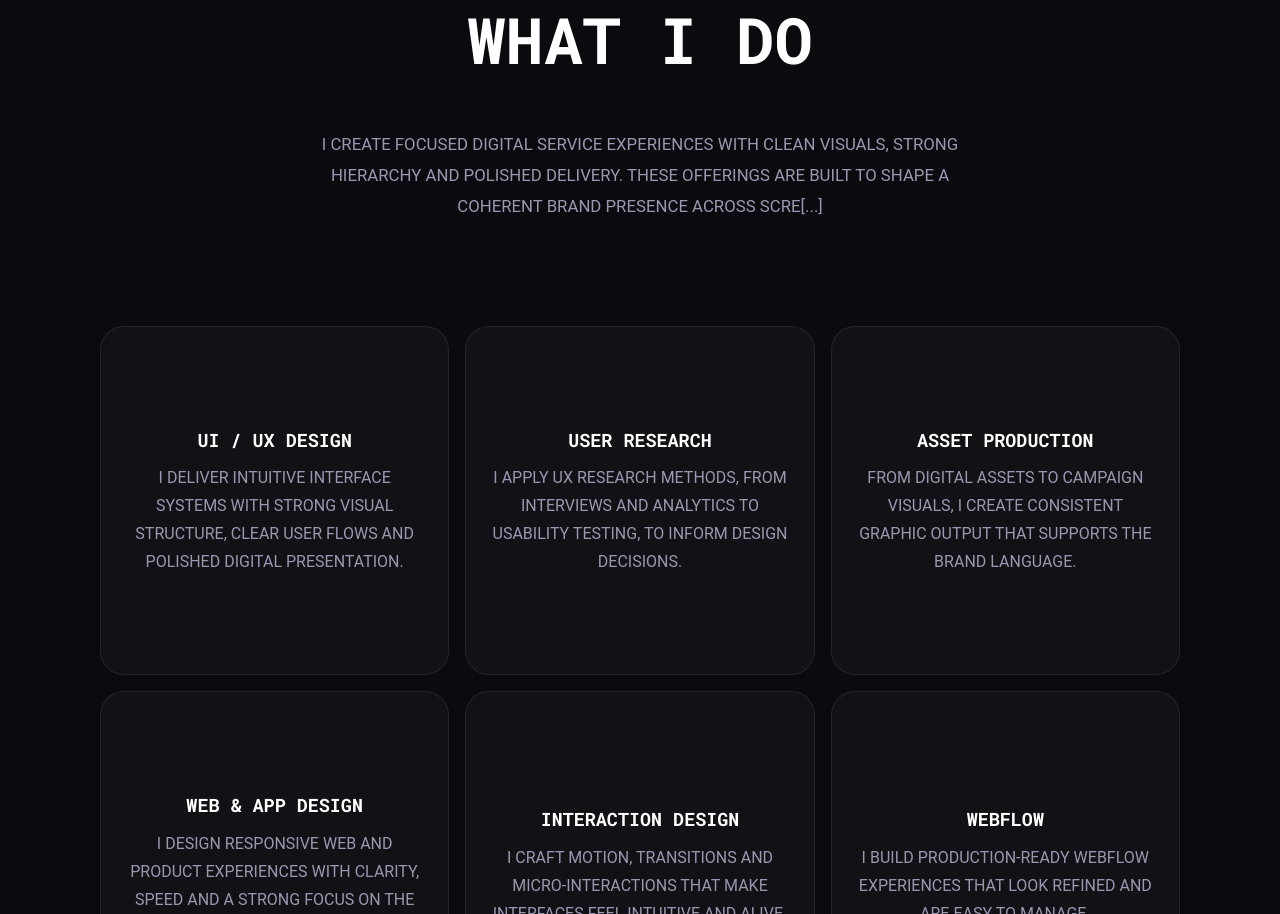
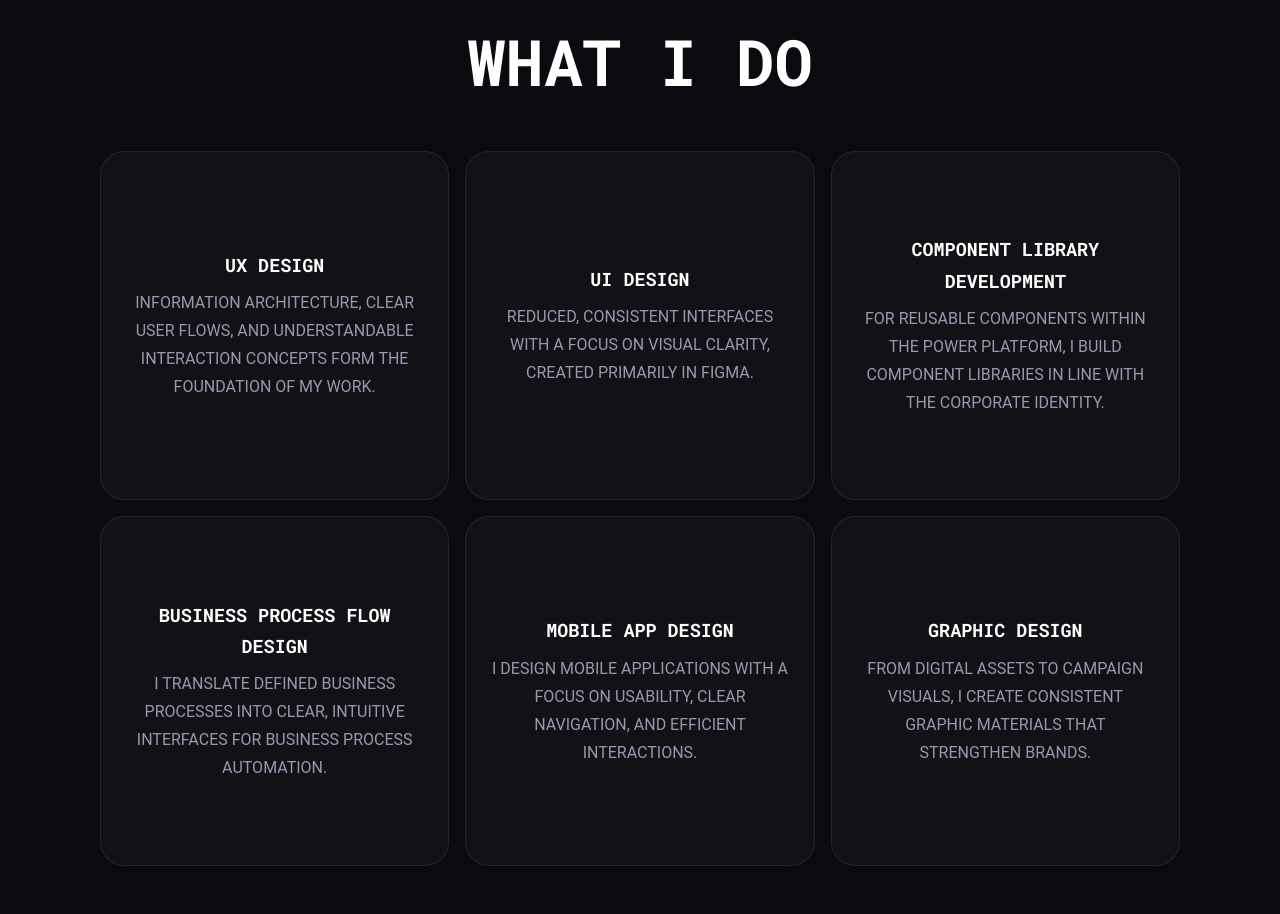
Before and after one commit to Moeckl-kathrin/Portfolio, a React (Vite) app: page / in a window 1280 px wide. Shown: the part 1886-2800 px from the top of the page. Built offline with nearby package versions, Linux system fonts and the light colour scheme.

Commit message:
Refactoring: style changes

```diff
--- a/src/components/Navbar.tsx
+++ b/src/components/Navbar.tsx
@@ -22,7 +22,7 @@ export default function Navbar() {
   return (
     <nav className="navbar">
       <Link to="/" className="navbar__logo">
-        Kathrin Möckl
+        MK
       </Link>
 
       <button
--- a/src/components/Skills.tsx
+++ b/src/components/Skills.tsx
@@ -22,7 +22,7 @@ export default function Skills() {
           <div className="skills__info">
             <span className="skills__eyebrow">{t.skills.sectionSubtitle}</span>
             <h2 className="skills__title">{t.skills.sectionTitle}</h2>
-            <p className="skills__text">{t.skills.sectionIntro}</p>
+            {t.skills.sectionIntro ? <p className="skills__text">{t.skills.sectionIntro}</p> : null}
             <div className="skills__list">
               {t.skills.items.map((skill) => (
                 <article key={skill.title} className="skills__list-item">
--- a/src/i18n/translations.ts
+++ b/src/i18n/translations.ts
@@ -66,44 +66,44 @@ const en: Translations = {
   about: {
     sectionTitle: 'About Me',
     description: [
-      'I believe good technology needs no explanation. It just works, for everyone, not only for the people who build it.',
-      'I come from the customer side. I spent years in retail management understanding what people actually need, trained my visual thinking as a graphic designer and spent time in two internation[...]',
+      'I believe technology should not leave anyone behind, regardless of age or prior knowledge.',
+      'Especially now that AI and automation are reshaping so much, interfaces need to guide people instead of overwhelming them. That perspective is grounded in my experience: as a retail manager, I learned what users really communicate; as a graphic designer, I learned to think visually; and through my UX design studies and work in two international corporations, I built a strong foundation in research and design. That is the combination I bring to every project.',
     ],
   },
   skills: {
     sectionTitle: 'What I Do',
     sectionSubtitle: 'Services Overview',
-    sectionIntro: 'I create focused digital service experiences with clean visuals, strong hierarchy and polished delivery. These offerings are built to shape a coherent brand presence across scre[...]',
+    sectionIntro: '',
     items: [
       {
-        title: 'UI / UX Design',
-        description: 'I deliver intuitive interface systems with strong visual structure, clear user flows and polished digital presentation.',
+        title: 'UX Design',
+        description: 'Information architecture, clear user flows, and understandable interaction concepts form the foundation of my work.',
+        icon: '🔍',
+      },
+      {
+        title: 'UI Design',
+        description: 'Reduced, consistent interfaces with a focus on visual clarity, created primarily in Figma.',
         icon: '🎨',
       },
       {
-        title: 'User Research',
-        description: 'I apply UX research methods, from interviews and analytics to usability testing, to inform design decisions.',
-        icon: '🔍',
+        title: 'Component Library Development',
+        description: 'For reusable components within the Power Platform, I build component libraries in line with the corporate identity.',
+        icon: '🧩',
       },
       {
-        title: 'Asset Production',
-        description: 'From digital assets to campaign visuals, I create consistent graphic output that supports the brand language.',
-        icon: '🖼️',
+        title: 'Business Process Flow Design',
+        description: 'I translate defined business processes into clear, intuitive interfaces for business process automation.',
+        icon: '⚙️',
       },
       {
-        title: 'Web & App Design',
-        description: 'I design responsive web and product experiences with clarity, speed and a strong focus on the end user.',
-        icon: '💻',
+        title: 'Mobile App Design',
+        description: 'I design mobile applications with a focus on usability, clear navigation, and efficient interactions.',
+        icon: '📱',
       },
       {
-        title: 'Interaction Design',
-        description: 'I craft motion, transitions and micro-interactions that make interfaces feel intuitive and alive.',
-        icon: '✨',
-      },
-      {
-        title: 'Webflow',
-        description: 'I build production-ready Webflow experiences that look refined and are easy to manage.',
-        icon: '🌐',
+        title: 'Graphic Design',
+        description: 'From digital assets to campaign visuals, I create consistent graphic materials that strengthen brands.',
+        icon: '🖼️',
       },
     ],
   },
@@ -149,8 +149,8 @@ const de: Translations = {
   about: {
     sectionTitle: 'Über Mich',
     description: [
-      'Ich glaube, dass gute Technologie keine lange Erklärung brauchen sollte. Sie funktioniert einfach, für jeden und nicht nur für die, die sie bauen.',
-    'Als Shopleitung & E-Commerce hab ich jahrelang gelernt, was Nutzer*innen kommunizieren, als Grafikerin gelernt visuell zu denken und in zwei internationalen Konzernen Research und Design von Grund auf gemacht. Das macht den Unterschied in meiner Arbeit als UX Designerin.',
+      'Ich glaube Technologie sollte niemanden zurücklassen, egal welches Alter und egal mit welchem Vorwissen.',
+      'Gerade weil KI und Automatisierung so vieles auf den Kopf stellen, braucht es eine Benutzeroberfläche, die Menschen mitnimmt statt sie zu überfordern. Dafür bringe ich einiges mit: Als Shopleitung habe ich gelernt, was Nutzer*innen wirklich kommunizieren. Als Grafikerin, visuell zu denken und während meinem Studium in UX-Design und in zwei internationalen Konzernen habe ich Research und Design von Grund auf gemacht. Das ist die Kombination, die ich in jedes Projekt mitbringe.',
     ],
   },
   skills: {
--- a/src/pages/ProjectPage.tsx
+++ b/src/pages/ProjectPage.tsx
@@ -43,7 +43,11 @@ export default function ProjectPage() {
         {/* Hero Image */}
         <div className="project-detail__hero-img">
           {project.thumbnail ? (
-            <img src={project.thumbnail} alt={project.title} style={{ width: '100%', height: '100%', objectFit: 'cover' }} />
+            <img
+              src={project.thumbnail}
+              alt={project.title}
+              style={{ width: '100%', height: '100%', objectFit: project.detailThumbnailFit ?? 'cover', objectPosition: 'center' }}
+            />
           ) : (
             <span>{project.title.split('—')[0].trim()}</span>
           )}
--- a/src/styles/global.css
+++ b/src/styles/global.css
@@ -94,8 +94,9 @@ img {
 
 .navbar__logo {
   font-family: var(--font-heading);
-  font-size: 1.25rem;
+  font-size: 2.16rem;
   font-weight: 700;
+  letter-spacing: 0;
   color: #ffffff;
   transition: all var(--transition);
 }
@@ -955,6 +956,7 @@ img {
   width: 100%;
   height: 100%;
   object-fit: cover;
+  object-position: center;
   transition: transform 0.8s cubic-bezier(0.4, 0, 0.2, 1);
 }
 
```
Also changed, not shown: src/data/projects.ts (+11 -8 lines).
